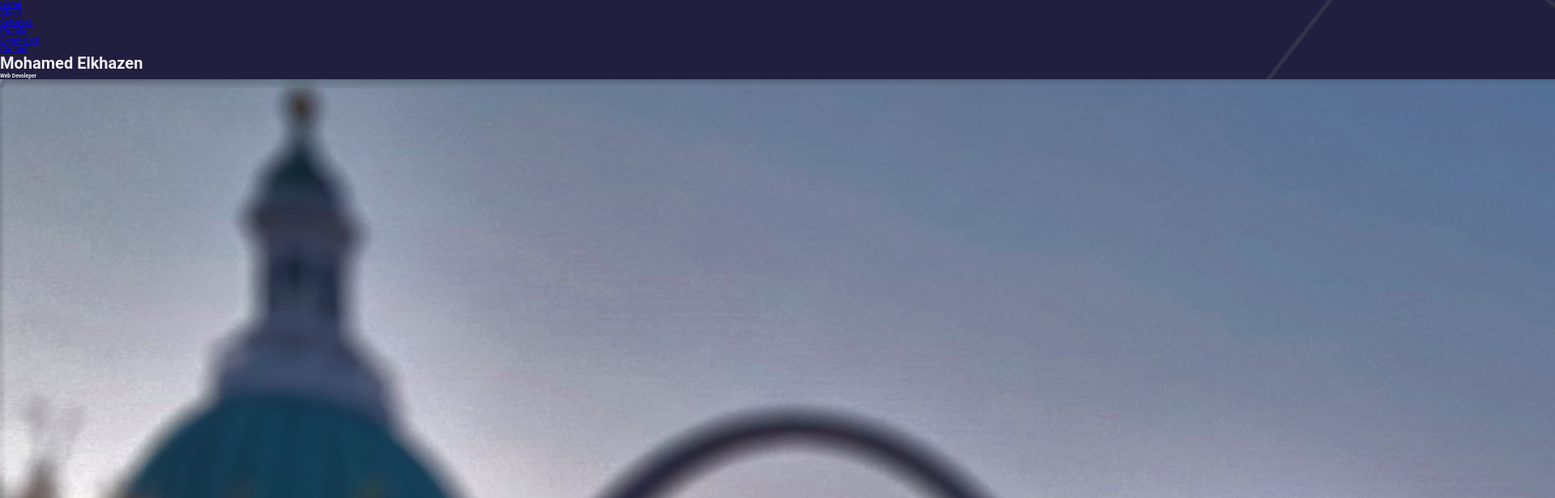
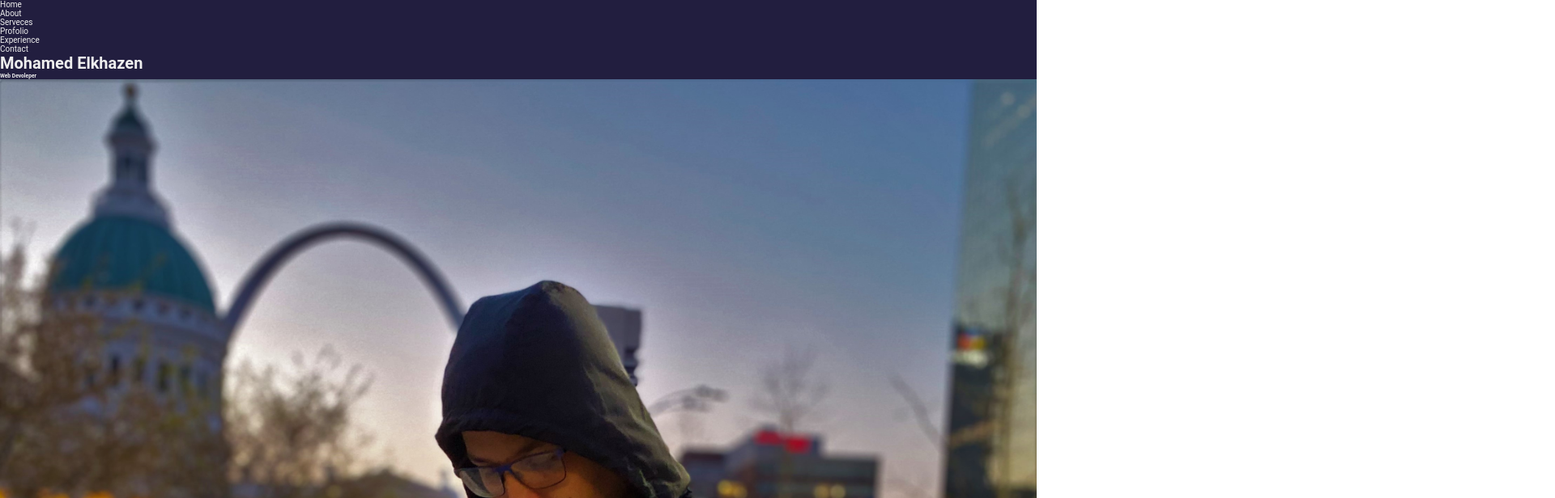
Before and after one commit to melkhazen/portfolio, a plain HTML site: page index.html in a window 1280 px wide. Shown: the top 616 px of the page at 81% size, 1920 px wide, since content can reach past the window. Drawn offline with nearby package versions, Linux system fonts and the light colour scheme.

Commit message:
css update

```diff
--- a/index.html
+++ b/index.html
@@ -26,16 +26,16 @@
                     <a href="#about" class="nav-link">About</a>
                 </li>
                 <li>
-                    <a href="services" class="nav-link">Serveces</a>
+                    <a href="#services" class="nav-link">Serveces</a>
                 </li>
                 <li>
-                    <a href="portfolio" class="nav-link">Profolio</a>
+                    <a href="#portfolio" class="nav-link">Profolio</a>
                 </li>
                 <li>
-                    <a href="experience" class="nav-link">Experience</a>
+                    <a href="#experience" class="nav-link">Experience</a>
                 </li>
                 <li>
-                    <a href="contact" class="nav-link">Contact</a>
+                    <a href="#contact" class="nav-link">Contact</a>
                 </li>
             </ul>
         </nav>
--- a/src/style.css
+++ b/src/style.css
@@ -4,6 +4,7 @@
     padding: 0;
     box-sizing: border-box;
 }
+
 html{
     font-size: 10px;
     font-family: 'Roboto', sans-serif;
@@ -14,7 +15,25 @@ body{
     width: 100%;
     height: 100%;
     background: url("../images/sitebg.jpg");
+    background-size: cover;
 }
+
+
+
+a{
+    text-decoration: none;
+    color: #eee;
+}
+
+p{
+    font-size: 1.8rem;
+    font-weight: 300;
+}
+
+img{
+    width: 100%;
+}
+
 /* End global */
 
 
```
